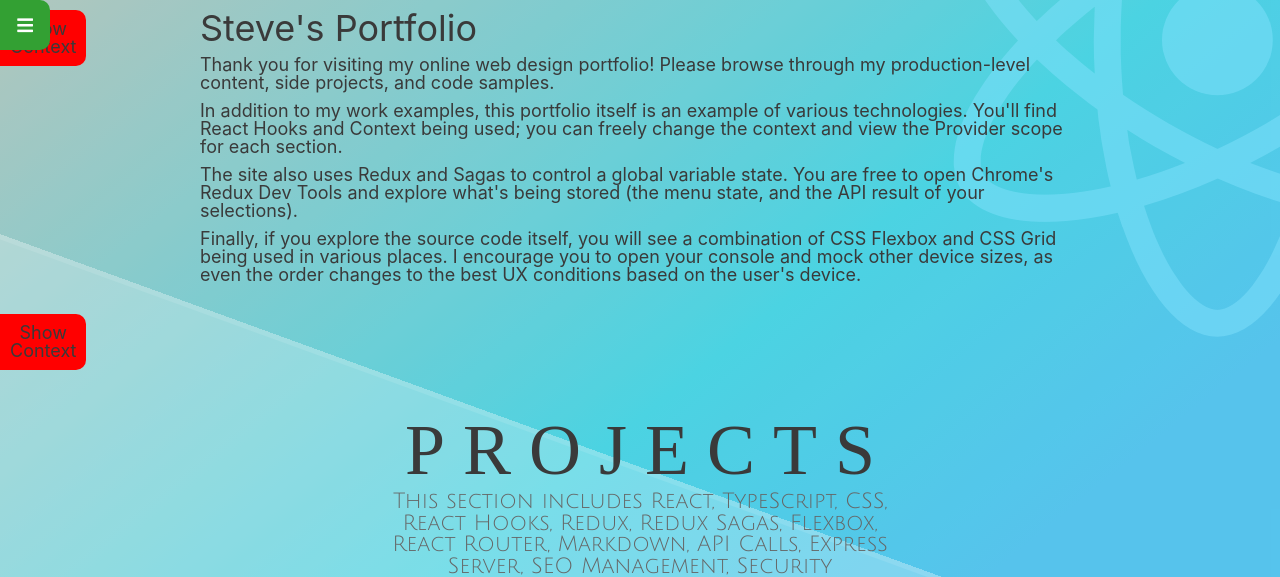
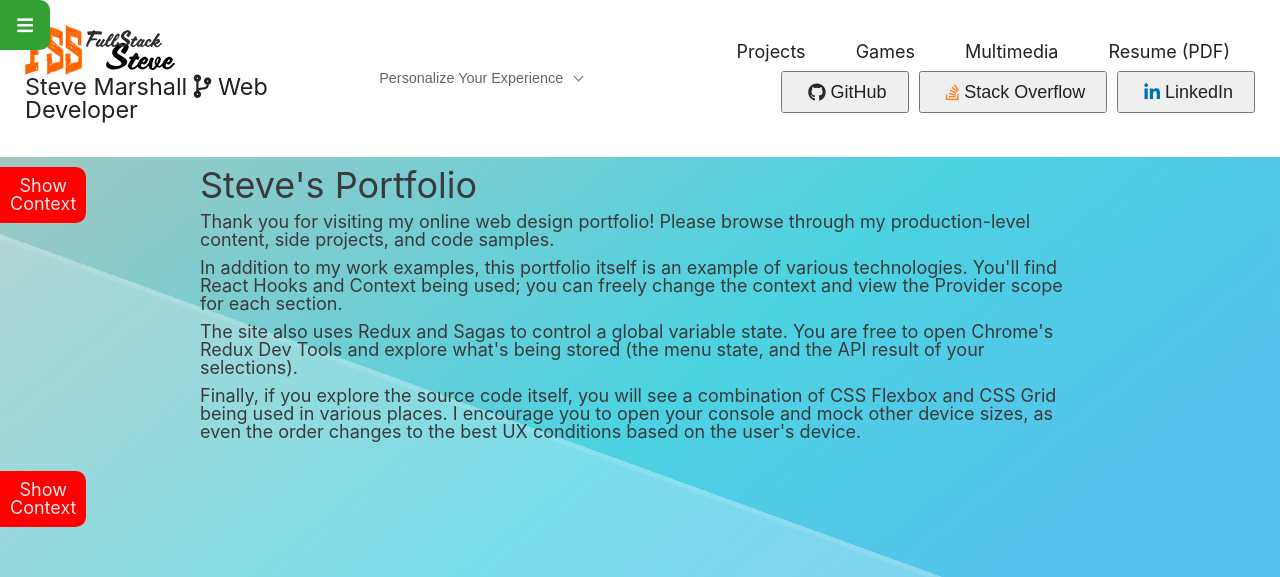
Before and after one commit to SteveSonoa/portfolio, a React (Create React App) app: page / in a window 1280 px wide. Shown: the top 577 px of the page. Built offline with nearby package versions, Linux system fonts and the light colour scheme; a web font is replaced by a local one.

Commit message:
Added Navbar with all existing Menu functionality.d

```diff
--- a/src/App.css
+++ b/src/App.css
@@ -193,6 +193,10 @@
 	border-radius: 5px;
 }
 
+.flex-start {
+	justify-self: flex-start;
+}
+
 /**
  *	ANIMATION
  */
@@ -281,7 +285,7 @@
 	border-radius: 10px;
 	width: auto;
 	z-index: 5;
-	padding-top: 5px;
+	padding: 5px;
 	box-shadow: -5px -3px 10px rgba(0,0,0,0.5);
 }
 
@@ -299,11 +303,12 @@
 	padding: 10px;
 	transition: 0.25s;
 	text-align: center;
-	color: #3a3a3a;
+	color: #e6e6e6;
 	border-radius: 0 10px 10px 0;
 }
 
-.context-controller-toggle:hover {
+.context-controller-toggle:hover,
+.context-controller-toggle.active {
 	background: #ff6666;
 	color: #fff;
 }
@@ -391,8 +396,6 @@
 
 .image-container img {
 	position: relative;
-	height: 100%;
-	width: 100%;
 }
 
 .image-container .image-text {
@@ -554,6 +557,51 @@
 }
 
 /**
+ *	Navbar
+ */
+.navbar {
+	width: 100vw;
+	display: flex;
+	flex-flow: row nowrap;
+	padding: 25px;
+	justify-content: space-between;
+	align-items: center;
+	background: #fff;
+	z-index: 5;
+}
+
+.navbar .info,
+.navbar .selector,
+.navbar .menu-items {
+	flex: 1 1 33%;
+}
+
+.navbar .menu-items {
+	display: flex;
+	flex-direction: column;
+}
+
+.navbar .top,
+.navbar .bottom {
+	display: flex;
+	justify-content: flex-end;
+	margin: 5px 0;
+}
+
+.navbar .top ul {
+	display: flex;
+}
+
+.navbar .top ul li {
+	margin: 0 25px;
+	white-space: nowrap;
+}
+
+.navbar .bottom .social-media-button {
+	margin-left: 10px;
+}
+
+/**
  *	OptionPanel
  */
 .op-container {
@@ -564,8 +612,9 @@
     color: #666666;
     font-size: .8em;
 	box-shadow: 1px 2px 10px #0000001f;
-	position: relative;
-	top: -1px;
+	position: absolute;
+	top: 3em;
+	width: unset;
 }
 
 ul.op-ul {
--- a/src/App.js
+++ b/src/App.js
@@ -6,6 +6,7 @@
 	Image,
 	LinkRenderer,
 	Menu,
+	Navbar,
 	// Modal,
 	// PageHeader,
 	Text,
@@ -25,6 +26,7 @@
 				<Image src={logo} className="App-logo" alt="logo" title="Cool" text="This is super cool!" />
 				<div className="stripe" />
 			</div>
+			<Navbar />
 			<div className={`page-content`}>
 				<StyleProvider className="header">
 					<Text tag='h1'>Steve's Portfolio</Text>
--- /dev/null
+++ b/src/components/Navbar.js
@@ -0,0 +1,55 @@
+import React from 'react';
+import PropTypes from 'prop-types';
+import { connect } from 'react-redux';
+
+import { DropdownContainer, Image, SocialMediaButton, Text } from '../components';
+import { fetchGiphyImages } from '../reducers/giphyReducer';
+
+export const Navbar = ({ fetchGiphyImages }) => {
+    return (
+        <div className='navbar'>
+            <div className='info'>
+                <Image src='/logo.png' alt="FullStackSteve.com" />
+                <Text tag='h3' className="name">Steve Marshall <i className="fas fa-code-branch" /> Web Developer</Text>
+            </div>
+            <div className='selector'>
+                <DropdownContainer
+                    title='Personalize Your Experience'
+                    options={[
+                        { name: 'Cats', value: 'cat kitten lion' },
+                        { name: 'Marvel', value: 'marvel mcu ironman hulk' },
+                        { name: 'Star Wars', value: 'starwars yoda darth kenobi xwing' },
+                        { name: 'Disney', value: 'disney disneyland mickey pluto donald' }
+                    ]}
+                    action={fetchGiphyImages}
+                />
+
+            </div>
+            <div className='menu-items'>
+                <div className='top'>
+                    <ul>
+                        <li>Projects</li>
+                        <li>Games</li>
+                        <li>Multimedia</li>
+                        <li>Resume (PDF)</li>
+                    </ul>
+                </div>
+                <div className='bottom'>
+                    <SocialMediaButton site='github' />
+                    <SocialMediaButton site='stackoverflow' />
+                    <SocialMediaButton site='linkedin' />
+                </div>
+            </div>
+        </div>
+    );
+};
+
+Navbar.propTypes = {
+    fetchGiphyImages: PropTypes.func.isRequired
+};
+
+const mapStateToProps = ({ giphy }) => ({
+	giphy
+});
+
+export default connect(mapStateToProps, { fetchGiphyImages })(Navbar);
--- a/src/components/index.js
+++ b/src/components/index.js
@@ -5,6 +5,7 @@
 import LinkRenderer from './LinkRenderer';
 import Menu from './Menu';
 import Modal from './Modal';
+import Navbar from './Navbar';
 import OptionPanel from './OptionPanel';
 import PageHeader from './PageHeader';
 import PlayList from './PlayList';
@@ -22,6 +23,7 @@
     LinkRenderer,
     Menu,
     Modal,
+    Navbar,
     OptionPanel,
     PageHeader,
     PlayList,
--- a/src/hooks/styleContext.js
+++ b/src/hooks/styleContext.js
@@ -19,12 +19,6 @@
             return {
                 ...state,
                 style: Styles.light
-            }
-        }
-        case 'toggle-highlight': {
-            return {
-                ...state,
-                showHighlight: !state.showHighlight
             }
         }
         case 'toggle-controller': {
@@ -60,30 +54,20 @@
     return <div>{`The current style is ${style}`}</div>
 }
 
-const HighlightContext = () => {
-    const dispatch = useStyleDispatch();
-    return (
-        <div className="showHighlight infoCursor" onMouseEnter={() => dispatch({ type: 'toggle-highlight' })} onMouseLeave={() => dispatch({ type: 'toggle-highlight' })}>
-            <Text tag='p'>What is my context?</Text>
-        </div>
-    )
-}
-
 const StyleProvider = ({ children, className, footer }) => {
-    const [state, dispatch] = useReducer(styleReducer, { style: Styles.light, showHighlight: false, showToggle: false })
+    const [state, dispatch] = useReducer(styleReducer, { style: Styles.light, showToggle: false })
     return (
         <StyleStateContext.Provider value={state}>
             <StyleDispatchContext.Provider value={dispatch}>
                 <div className={`context-container ${footer && 'footer'}`}>
-                    <div className={`context-content ${className} ${state.style} ${state.showHighlight ? 'highlight' : ''}`}>
+                    <div className={`context-content ${className} ${state.style} ${state.showController ? 'highlight' : ''}`}>
                         {children}
                     </div>
-                    <div className="context-controller-toggle pointer" onClick={() => dispatch({ type: 'toggle-controller' })}>{state.showController ? 'Hide' : 'Show'}<br />Context</div>
+                    <div className={`context-controller-toggle pointer ${state.showController ? 'active' : ''}`} onClick={() => dispatch({ type: 'toggle-controller' })}>{state.showController ? 'Hide' : 'Show'}<br />Context</div>
                     {state.showController && (
                         <div className={`context-controller side-padding-small ${footer && 'last'}`}>
                             <DisplayStyle />
                             <UpdateStyles />
-                            <HighlightContext />
                         </div>
                     )}
                 </div>
```
Also changed, not shown: public/logo.png (added), src/components/ContextToggle.js (deleted).
